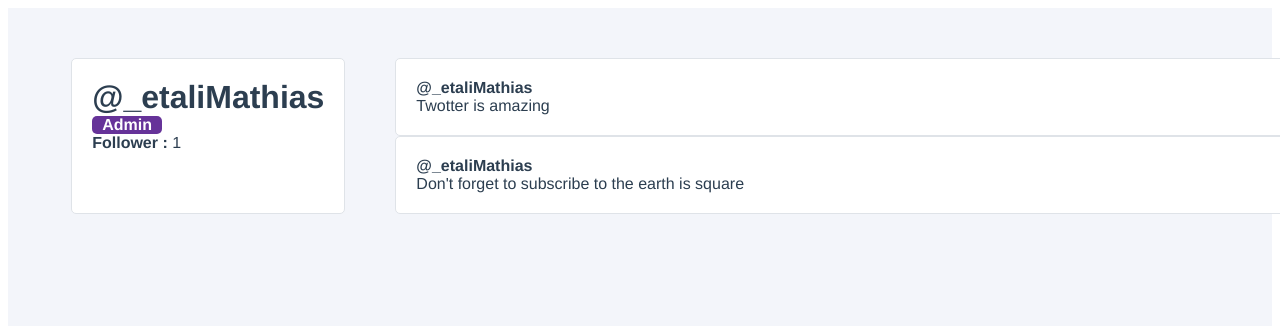
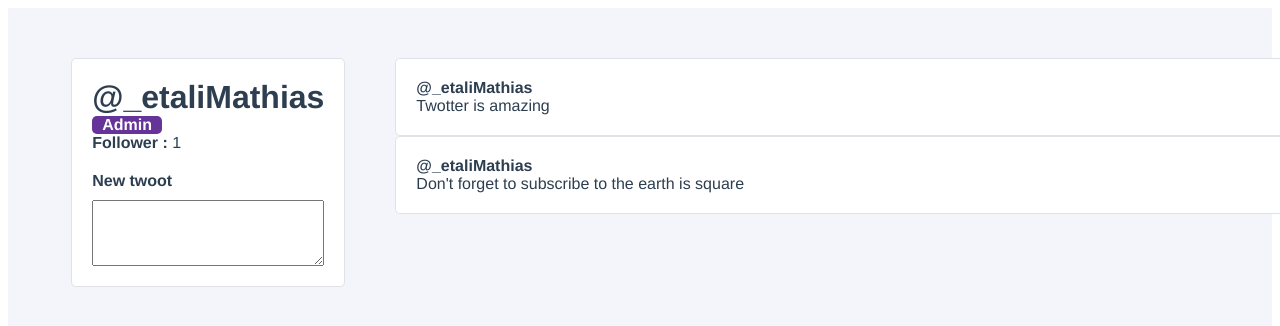
Before and after one commit to etali-junior/twotter, a Vue app: page / in a window 1280 px wide. Shown: the top 326 px of the page. Built offline with nearby package versions, Linux system fonts and the light colour scheme.

Commit message:
newTwoot

```diff
--- a/src/components/UserProfile.vue
+++ b/src/components/UserProfile.vue
@@ -8,9 +8,17 @@
             <div class="user-profile__follower-count">
                 <strong>Follower :</strong> {{ followers }}
             </div>
+            <form class="user-profile__create-twoot">
+                <label for="newTwoot"><strong>New twoot</strong></label>
+                <textarea id="newTwoot" rows="4"/>
+            </form>
         </div>
         <div class="user-profile__twoots-wrapper">
-            <TwootItem v-for="twoot in user.twoots" :key="twoot.id" :username="user.username" :twoot="twoot" @favourite="toggleFavourite"/>
+            <TwootItem v-for="twoot in user.twoots"
+            :key="twoot.id"
+            :username="user.username"
+            :twoot="twoot"
+            @favourite="toggleFavourite"/>
         </div>
     </div>
 </template>
@@ -85,6 +93,12 @@ export default {
     font-weight: bold;
 }
 
+.user-profile__create-twoot{
+    display:grid;
+    grid-gap:10px;
+    padding-top: 20px;
+}
+
 h1{
     margin: 0;
 }
```
